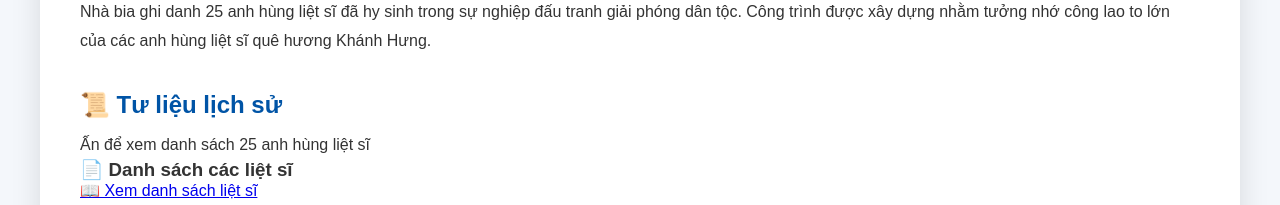
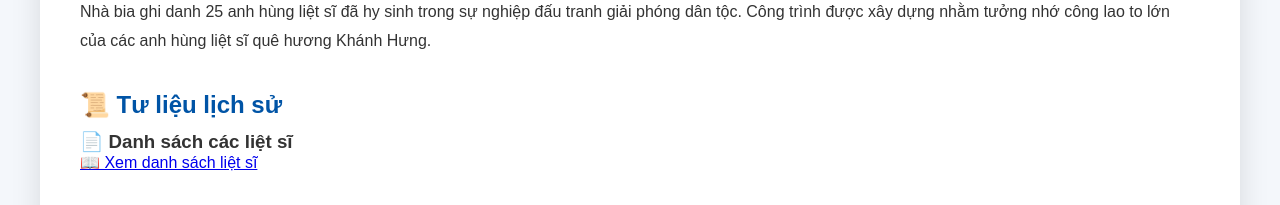
Before and after one commit to doanxakhanhhung/diachido-khanhhung, a React (Vite) app: page /chi-tiet/1 in a window 1280 px wide. Shown: the part 839-1044 px from the top of the page. Built offline with nearby package versions, Linux system fonts and the light colour scheme.

Commit message:
Update diaChiDo.js

```diff
--- a/src/data/diaChiDo.js
+++ b/src/data/diaChiDo.js
@@ -35,7 +35,7 @@ const diaChiDo = [
       "Nhà bia ghi danh 25 anh hùng liệt sĩ đã hy sinh trong sự nghiệp đấu tranh giải phóng dân tộc. Công trình được xây dựng nhằm tưởng nhớ công lao to lớn của các anh hùng liệt sĩ quê hương Khánh Hưng.",
 
     lichsu:
-      "Ấn để xem danh sách 25 anh hùng liệt sĩ",
+      "  ",
 
     ynghia:
       "Là địa chỉ đỏ giáo dục truyền thống yêu nước cho đoàn viên, thanh niên và học sinh.",
```
